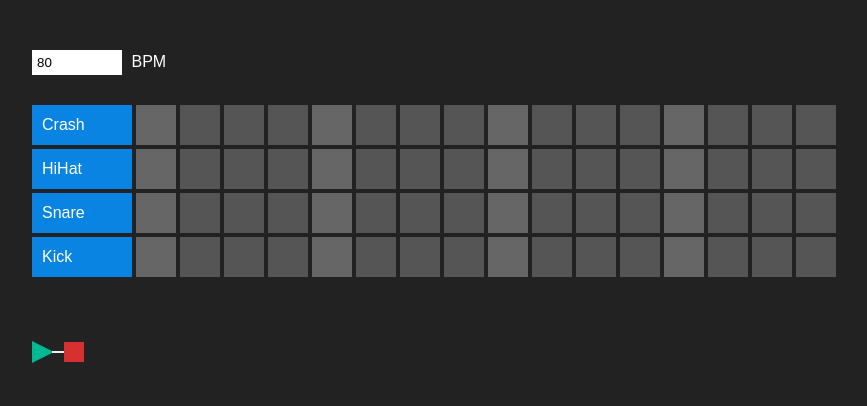
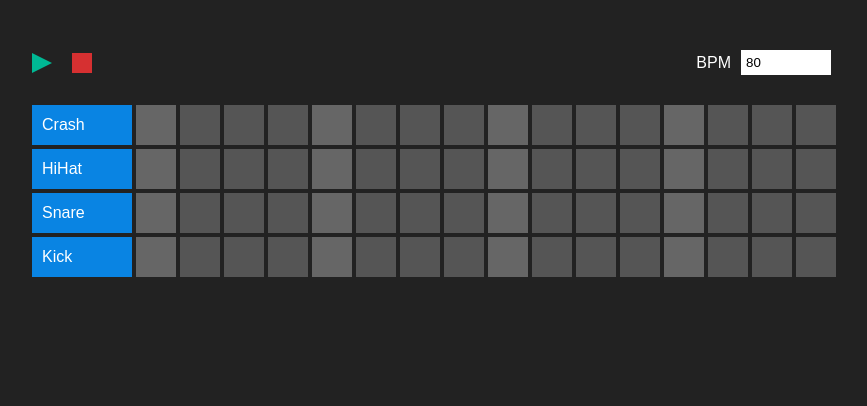
Before and after one commit to nick-rowe/drum-machine, a website: page app/index.html in a window 1280 px wide. Shown: the whole page, without its empty margins (206-1073 px from the left). Drawn offline with Linux system fonts and the light colour scheme.

Commit message:
Changed location of player controls and bpm field

```diff
--- a/app/index.html
+++ b/app/index.html
@@ -13,17 +13,21 @@
 
 	  <div class="content">
 
-      <div class="field">
-        <input type="number" id="bpm" name="bpm" class="bpm" value="80" />
-        <label for="bpm">BPM</label>
+      <div class="bar">
+
+        <div id="controls" class="controls">
+          <div class="play"></div>
+          <div class="stop"></div>
+        </div>
+
+        <div class="field">
+          <label for="bpm">BPM</label>
+          <input type="number" id="bpm" name="bpm" class="bpm" value="80" />
+        </div>
+
       </div>
 
       <div id="timeline" class="timeline"></div>
-
-      <div id="controls" class="controls">
-        <button type="button" class="play" aria-label="play"></button>
-        <button type="button" class="stop" aria-label="stop"></button>
-      </div>
 
 		</div>
 	</div>
--- a/scss/_controls.scss
+++ b/scss/_controls.scss
@@ -2,29 +2,14 @@
 
   display: flex;
   align-items: center;
-  padding: 40px 0;
-
-  a {
-
-    display: inline-block;
-    margin-right: 20px;
-    text-indent: -9999px;
-    vertical-align: top;
-
-    &:hover {
-      opacity: .7;
-      transition: opacity .25s;
-    }
-
-  }
 
   .play {
-    // background-color: #fff;
     width: 0;
     height: 0;
     border-style: solid;
     border-width: 10px 0 10px 20px;
     border-color:#222 #222 #222 #00b894;
+    margin-right: 20px;
   }
 
   .stop {
--- a/scss/style.scss
+++ b/scss/style.scss
@@ -9,8 +9,21 @@ body {
     margin-top: 50px;
 }
 
-.field label {
+.bar {
+    display: flex;
+    align-items: center;
+}
+
+.field {
+
+    display: flex;
+    align-items: center;
+
+    margin-left: auto;
+
+    label {
         color: #fff;
+        margin-right: 10px;
     }
 
     input[type="number"] {
@@ -20,6 +33,8 @@ input[type="number"] {
         width: 80px;
     }
 
+}
+
 @import
     'scrollbar',
     'timeline',
```
Also changed, not shown: app/css/style.css. Lines whose indentation alone changed are shown as unchanged.
